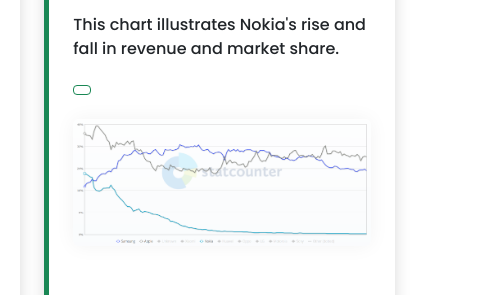
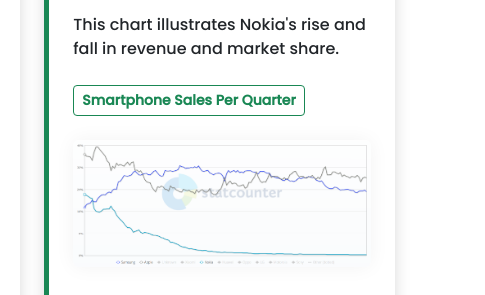
Before and after one commit to Feroz02/NokiaHealthMonitoring.io, a plain HTML site: page about.html in a window 1280 px wide. Shown: the part 4397-4692 px from the top of the page, 795-1280 px from the left. Drawn offline with nearby package versions, Linux system fonts and the light colour scheme.

Commit message:
Update about.html

```diff
--- a/about.html
+++ b/about.html
@@ -631,8 +631,8 @@
             <i class="bi bi-bar-chart-fill section-icon"></i> Revenue vs. Market Share (2012–2025)
           </h3>
           <p>This chart illustrates Nokia's rise and fall in revenue and market share.</p>
-          <a href="https://gs.statcounter.com/vendor-market-share/mobile-tablet/worldwide/#monthly-201208-202503"
-            target="_blank" class="fw-semibold btn btn-sm btn-outline-success my-2">
+        <a href="https://gs.statcounter.com/vendor-market-share/mobile-tablet/worldwide/#monthly-201208-202503"
+            target="_blank" class="fw-semibold btn btn-sm btn-outline-success my-2">Smartphone Sales Per Quarter
           </a>
 
           <img src="assets/img/r4.png" alt="Revenue vs Market Share" class="img-fluid rounded infographic mt-3">
```
